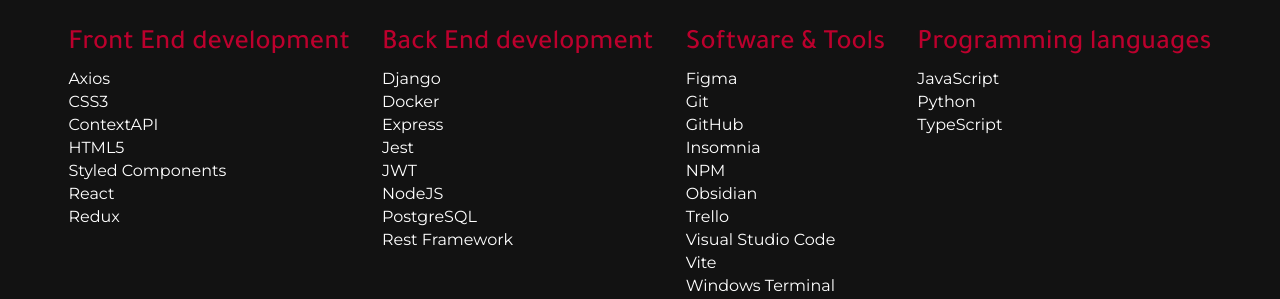
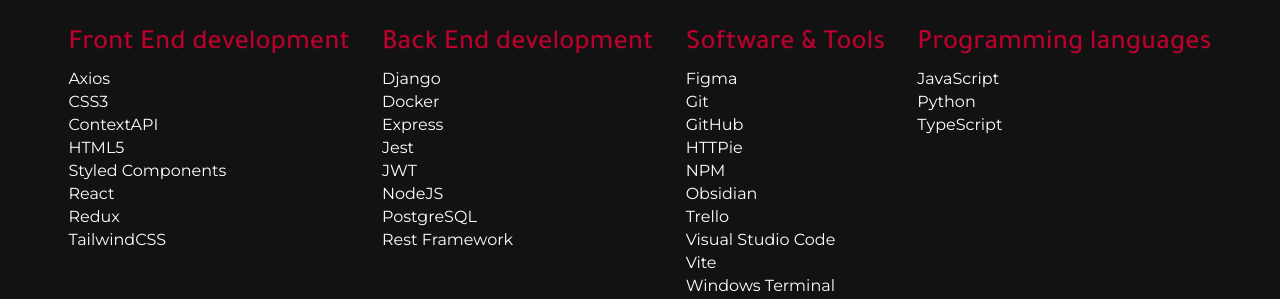
Before and after one commit to wellerychaves/wellery-portfolio, a React (Vite) app: page / in a window 1280 px wide. Shown: the part 1680-1979 px from the top of the page. Built offline with nearby package versions, Linux system fonts and the light colour scheme; a web font is replaced by a local one.

Commit message:
update stacks
Will remove unused softwares and add new used softwares

```diff
--- a/src/providers/techs/index.tsx
+++ b/src/providers/techs/index.tsx
@@ -28,6 +28,7 @@
 		"Styled Components",
 		"React",
 		"Redux",
+		"TailwindCSS"
 	];
 	const backEndDev = [
 		"Django",
@@ -43,7 +44,7 @@
 		"Figma",
 		"Git",
 		"GitHub",
-		"Insomnia",
+		"HTTPie",
 		"NPM",
 		"Obsidian",
 		"Trello",
```
